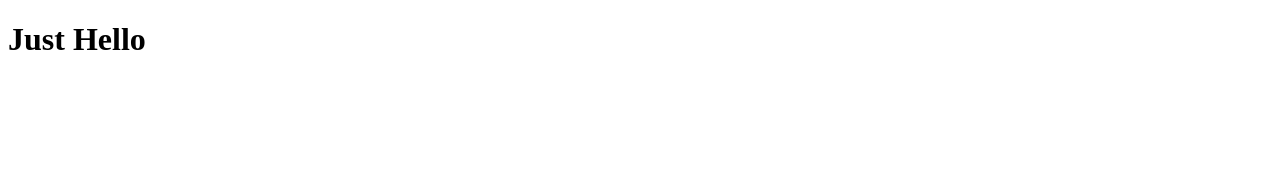
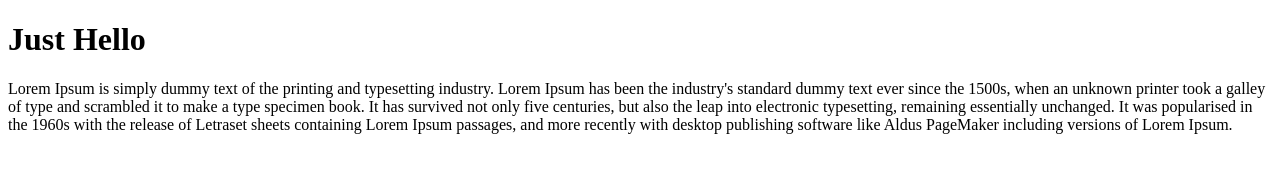
Before and after one commit to xoghub/git-excample, a plain HTML site: page index.html in a window 1280 px wide. Drawn offline with Linux system fonts and the light colour scheme.

Commit message:
menambahkan artikel lorem ipsum pada index.html

```diff
--- a/index.html
+++ b/index.html
@@ -8,5 +8,8 @@
 </head>
 <body>
     <h1>Just Hello</h1>
+    <article>
+        Lorem Ipsum is simply dummy text of the printing and typesetting industry. Lorem Ipsum has been the industry's standard dummy text ever since the 1500s, when an unknown printer took a galley of type and scrambled it to make a type specimen book. It has survived not only five centuries, but also the leap into electronic typesetting, remaining essentially unchanged. It was popularised in the 1960s with the release of Letraset sheets containing Lorem Ipsum passages, and more recently with desktop publishing software like Aldus PageMaker including versions of Lorem Ipsum.
+    </article>
 </body>
 </html>
```
